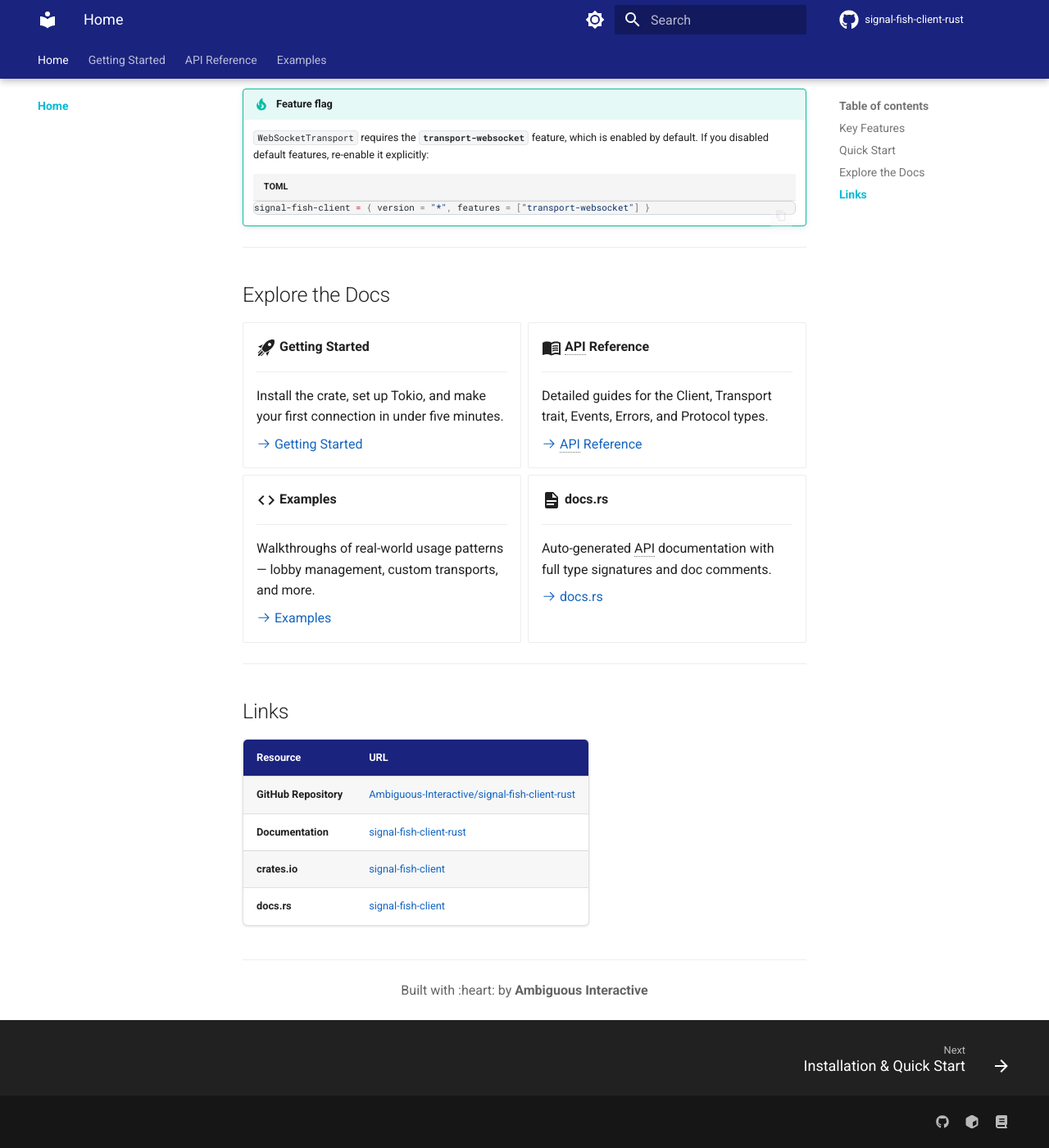
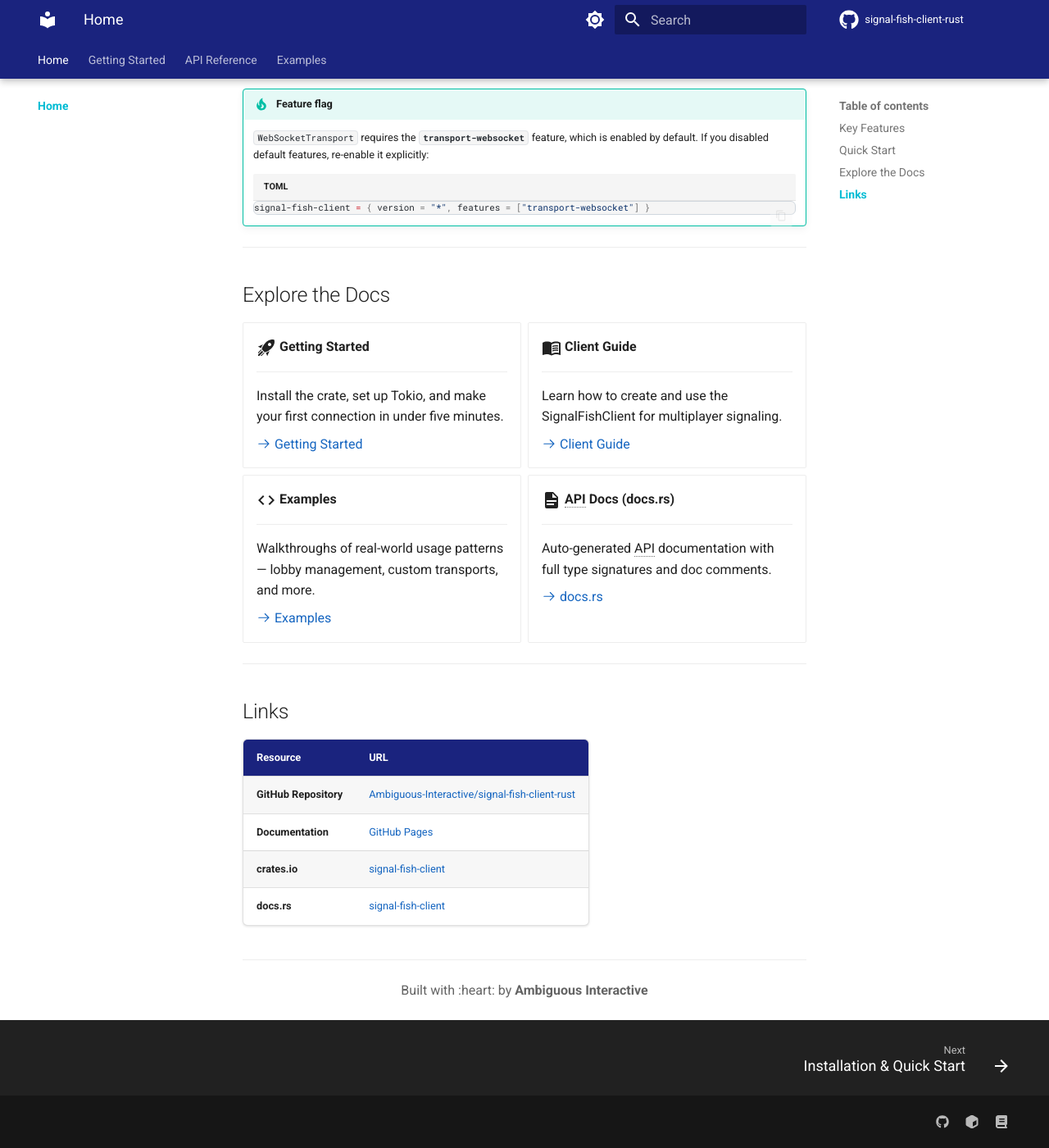
Before and after one commit to Ambiguous-Interactive/signal-fish-client-rust, an MkDocs documentation site: the page built from docs/index.md, in a window 1280 px wide and 1400 px high, scrolled down 1700 px. Shown: the whole window at 82% size. Built offline with MkDocs 1.6.1 and Material for MkDocs 9.7.7, drawn with Linux system fonts in a browser that asks for light colours; comment, search, counter and statistics services are not loaded.

Commit message:
GitHub pages

```diff
--- a/Cargo.toml
+++ b/Cargo.toml
@@ -6,7 +6,8 @@
 authors = ["Ambiguous Interactive <eli@theambiguous.co>"]
 description = "Transport-agnostic Rust client for the Signal Fish multiplayer signaling protocol"
 repository = "https://github.com/Ambiguous-Interactive/signal-fish-client-rust"
-documentation = "https://Ambiguous-Interactive.github.io/signal-fish-client-rust/"
+homepage = "https://Ambiguous-Interactive.github.io/signal-fish-client-rust/"
+documentation = "https://docs.rs/signal-fish-client"
 keywords = ["gamedev", "signaling", "multiplayer", "networking", "matchmaking"]
 categories = ["game-engines", "network-programming"]
 rust-version = "1.85.0"
--- a/docs/index.md
+++ b/docs/index.md
@@ -89,13 +89,13 @@
 
     [:octicons-arrow-right-24: Getting Started](getting-started.md)
 
-- :material-book-open-variant:{ .lg .middle } **API Reference**
+- :material-book-open-variant:{ .lg .middle } **Client Guide**
 
     ---
 
-    Detailed guides for the Client, Transport trait, Events, Errors, and Protocol types.
+    Learn how to create and use the SignalFishClient for multiplayer signaling.
 
-    [:octicons-arrow-right-24: API Reference](client.md)
+    [:octicons-arrow-right-24: Client Guide](client.md)
 
 - :material-code-tags:{ .lg .middle } **Examples**
 
@@ -105,7 +105,7 @@
 
     [:octicons-arrow-right-24: Examples](examples.md)
 
-- :material-file-document:{ .lg .middle } **docs.rs**
+- :material-file-document:{ .lg .middle } **API Docs (docs.rs)**
 
     ---
 
@@ -122,7 +122,7 @@
 | Resource | URL |
 |----------|-----|
 | **GitHub Repository** | [Ambiguous-Interactive/signal-fish-client-rust](https://github.com/Ambiguous-Interactive/signal-fish-client-rust) |
-| **Documentation** | [signal-fish-client-rust](https://Ambiguous-Interactive.github.io/signal-fish-client-rust/) |
+| **Documentation** | [GitHub Pages](https://Ambiguous-Interactive.github.io/signal-fish-client-rust/) |
 | **crates.io** | [signal-fish-client](https://crates.io/crates/signal-fish-client) |
 | **docs.rs** | [signal-fish-client](https://docs.rs/signal-fish-client) |
 
```
Also changed, not shown: .llm/context.md (+3 -2 lines), .llm/skills/crate-publishing.md (+6 -6 lines), README.md (+9 -2 lines).
